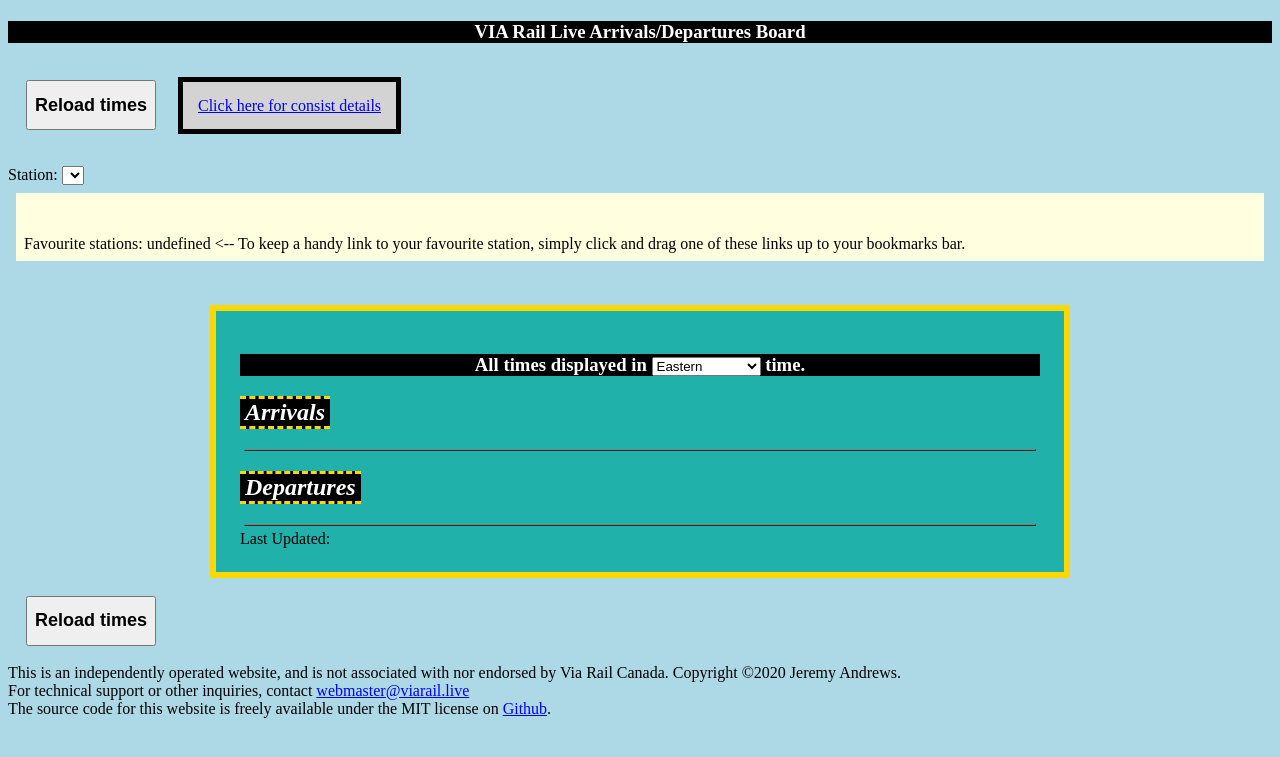
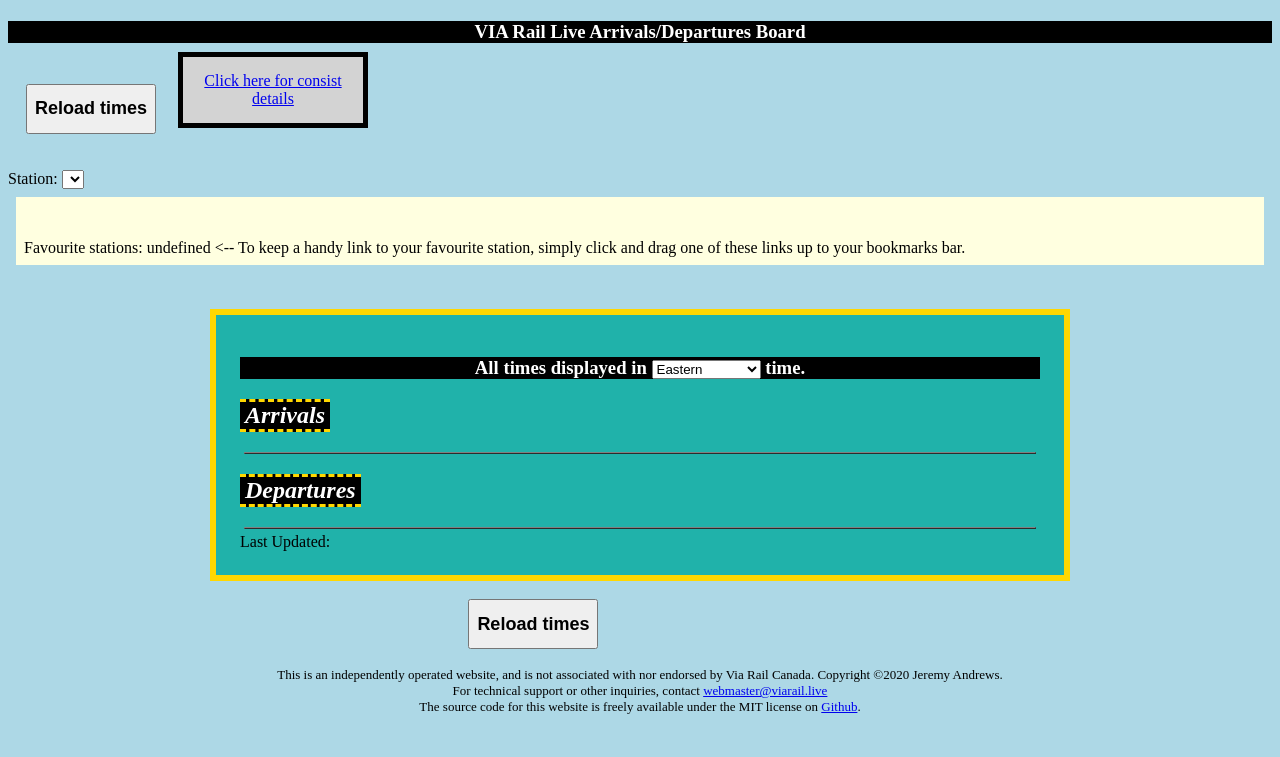
Before and after one commit to JmaJeremy/viastations, a PHP site: page / in a window 1280 px wide. Shown: the top 757 px of the page. Run offline with PHP 8.4, Linux system fonts and the light colour scheme; data comes from the database, SQL or seed files in the repository; lists and menus that the app fills with data are empty.

Commit message:
minor style adjustments

```diff
--- a/consist/historic.php
+++ b/consist/historic.php
@@ -102,7 +102,7 @@
 		<h2><span class="historiclink">Historic</span> Data</h2>
 		<h3>All times displayed in local time of departure/destination station respectively</h3>
 		<h3><a href="/">Click here</a> to view arrival/departure times at any station</h3>
-		<h3><a href="/consist/">Click here</a> to return to <b>recent</b> data</h3>
+		<h3><a href="/consist/">Click here</a> to return to <b>today's</b> departures</h3>
 	</div>
 	<div>
 	Showing data for date: <?php echo $date; ?>
--- a/consist/styles.css
+++ b/consist/styles.css
@@ -21,7 +21,7 @@
 .footer {
         font-size: small;
         text-align: center;
-        width: 50%;
+        width: 75%;
         margin-left: auto;
         margin-right: auto;
 }
--- a/index.html
+++ b/index.html
@@ -56,7 +56,7 @@
 
 	</div>
 
-	<button type="button" class="reload" onclick="loadDoc()">Reload times</button>
+	<div class="button-container"><button type="button" class="reload" onclick="loadDoc()">Reload times</button></div>
 
 	<script>
 	var url = "archive/latest/StationSchedule.xml";
--- a/styles.css
+++ b/styles.css
@@ -45,8 +45,6 @@
 }
 
 
-element.style {
-}
 h2 {
     background-color: black;
     color: white;
@@ -66,6 +64,10 @@
     font-weight: bold;
     font-size: large;
 }
+.button-container {
+    width: 30%;
+    margin: auto;
+}
 span.favbutton {
     margin: 1em;
 }
@@ -78,8 +80,23 @@
     margin-bottom: 1em;
 }
 #consistlink {
-    width: 75px;
+    width: 150px;
     padding: 15px;
     border: 5px solid black;
     background-color: lightgray;
+    position: relative;
+    top: -10px;
+    display: inline-block;
+    text-align: center;
 }
+a#consistlink {
+    white-space: nowrap;
+    text-align: center;
+}
+.footer {
+    font-size: small;
+    text-align: center;
+    width: 75%;
+    margin-left: auto;
+    margin-right: auto;
+}
```
